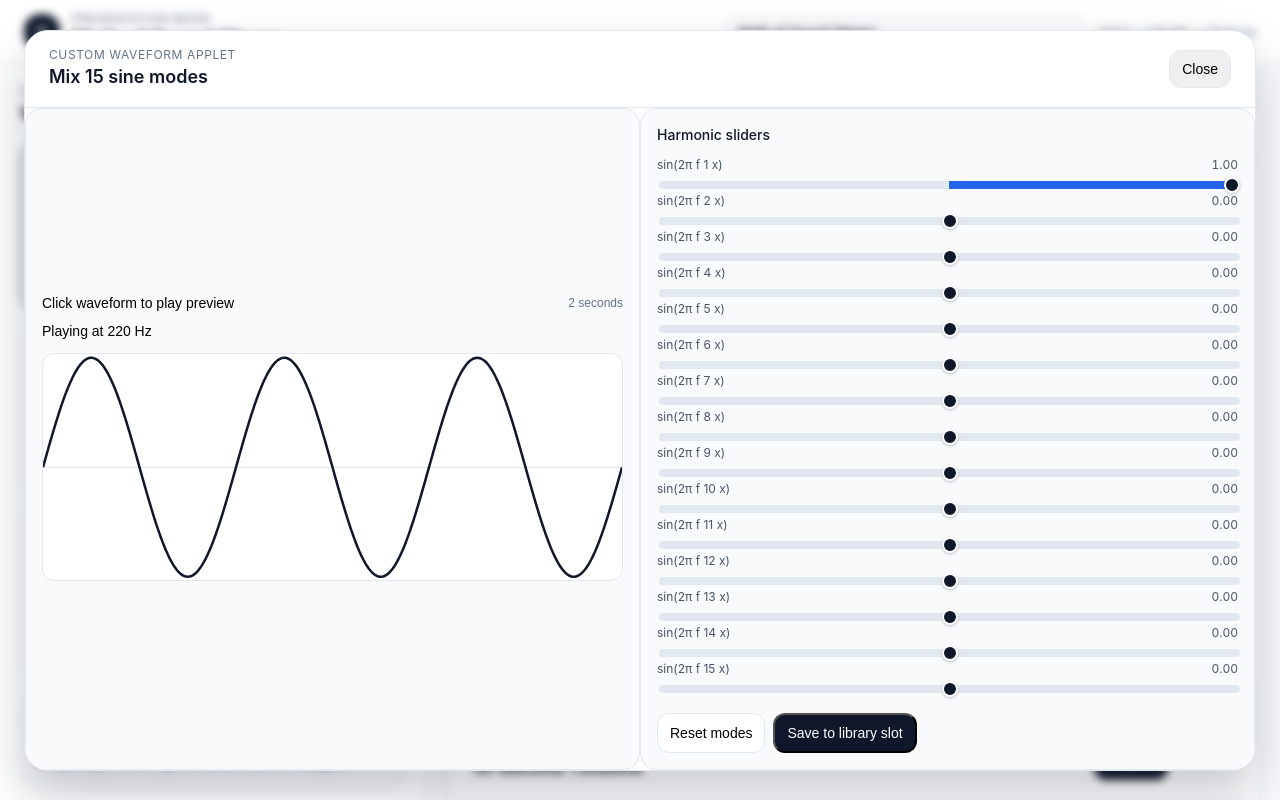
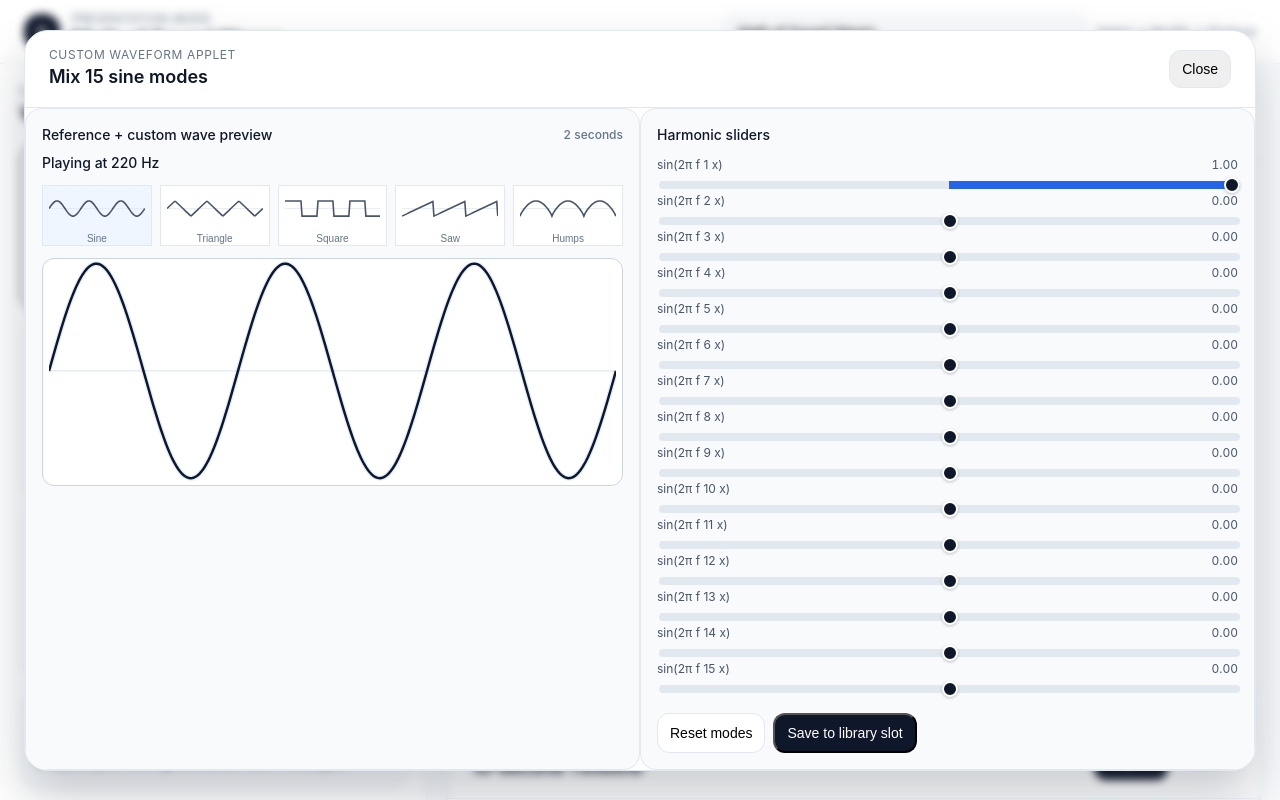
Before and after one commit to guraltsev/make_your_own_tune, a React (Vite) app: page / in a window 1280 px wide. Both pictures are taken after a click on the button "Edit". Shown: the top 800 px of the page. Built offline with nearby package versions, Linux system fonts and the light colour scheme.

Commit message:
Move reference wave underlay controls into custom applet

```diff
--- a/src/App.tsx
+++ b/src/App.tsx
@@ -718,20 +718,6 @@ export default function SoundWavesPresentationMockup() {
   const modifiedInspectorTimeOffsetSec =
     playing === "modified" || playing === "inspectorSample" ? inspectorAnimatedOffsetSec : 0;
 
-  const referencePath = useMemo(() => {
-    return makeWavePath({
-      type: referenceWaveType,
-      amp: 1,
-      freqHz,
-      width: inspectorGraphWidth,
-      height: inspectorGraphHeight,
-      seconds: inspectorWindowSec,
-      timeOffsetSec: modifiedInspectorTimeOffsetSec,
-      samples: 360,
-      yPad: 16,
-    });
-  }, [referenceWaveType, freqHz, inspectorWindowSec, modifiedInspectorTimeOffsetSec]);
-
   const fourierModePaths = useMemo(() => {
     if (!(showFourierModes && waveType === "custom")) return [];
     const normalizedModes = normalizeModes(customModes);
@@ -797,6 +783,20 @@ export default function SoundWavesPresentationMockup() {
       customModes: normalizeModes(customDraftModes),
     });
   }, [freqHz, customDraftModes]);
+
+
+  const customEditorReferencePath = useMemo(() => {
+    return makeWavePath({
+      type: referenceWaveType,
+      amp: 2,
+      freqHz,
+      width: 920,
+      height: 360,
+      seconds: secondsForPeriods(freqHz),
+      samples: 320,
+      yPad: 6,
+    });
+  }, [referenceWaveType, freqHz]);
 
   function placeInSlot(i: number) {
     setSlots((prev) => {
@@ -1025,39 +1025,6 @@ export default function SoundWavesPresentationMockup() {
                       <span className="text-xs text-slate-500">window: 3 periods at 220 Hz</span>
                     </div>
 
-                    <div className="mt-3 grid grid-cols-5 gap-2">
-                      {REFERENCE_WAVES.map((ref) => {
-                        const active = referenceWaveType === ref.type;
-                        const previewPath = makeWavePath({
-                          type: ref.type,
-                          amp: 1,
-                          freqHz: 4,
-                          width: 120,
-                          height: 54,
-                          seconds: secondsForPeriods(4),
-                          samples: 90,
-                          yPad: 8,
-                        });
-                        return (
-                          <button
-                            key={ref.type}
-                            type="button"
-                            onClick={() => setReferenceWaveType(ref.type)}
-                            className={
-                              "rounded-lg border p-1 transition " +
-                              (active ? "border-blue-300 bg-blue-50" : "border-slate-200 bg-white hover:border-slate-300")
-                            }
-                          >
-                            <svg viewBox="0 0 120 54" className="h-8 w-full">
-                              <line x1="0" y1="27" x2="120" y2="27" stroke="rgb(226,232,240)" strokeWidth="1" />
-                              <path d={previewPath} fill="none" stroke="rgb(71,85,105)" strokeWidth="2" />
-                            </svg>
-                            <div className="text-[10px] text-slate-500">{ref.name}</div>
-                          </button>
-                        );
-                      })}
-                    </div>
-
                     <div className="mt-3 flex-1 min-h-0 rounded-xl bg-white border overflow-hidden">
                       <svg
                         viewBox={`0 0 ${inspectorGraphWidth} ${inspectorGraphHeight}`}
@@ -1069,7 +1036,6 @@ export default function SoundWavesPresentationMockup() {
                         <line x1="0" y1="180" x2="920" y2="180" stroke="rgb(226,232,240)" strokeWidth="2" />
                         <line x1="48" y1="0" x2="48" y2="360" stroke="rgb(226,232,240)" strokeWidth="2" />
 
-                        <path d={referencePath} fill="none" stroke="rgb(59,130,246)" strokeOpacity="0.16" strokeWidth="8" />
 
                         {fourierModePaths.map((modePath, index) => (
                           <path
@@ -1123,8 +1089,7 @@ export default function SoundWavesPresentationMockup() {
                     </div>
 
                     <div className="mt-3 text-xs text-slate-500">
-                      This plot overlays a base wave (220 Hz, amp 1) with the modified wave (current sliders). Use the top mini-tiles
-                      to choose a faint reference underlay, and optionally show faint green Fourier modes for custom waves.
+                      This plot overlays a base wave (220 Hz, amp 1) with the modified wave (current sliders). Optionally show faint green Fourier modes for custom waves.
                     </div>
                   </div>
                 </div>
@@ -1368,17 +1333,52 @@ export default function SoundWavesPresentationMockup() {
             </div>
 
             <div className="p-8 grid grid-cols-1 lg:grid-cols-2 gap-8">
-              <button onClick={playCustomDraft} className="rounded-2xl border bg-slate-50 p-4 text-left hover:border-slate-400">
+              <div className="rounded-2xl border bg-slate-50 p-4 text-left">
                 <div className="text-sm font-medium flex items-center justify-between">
-                  <span>Click waveform to play preview</span>
+                  <span>Reference + custom wave preview</span>
                   <span className="text-xs text-slate-500">2 seconds</span>
                 </div>
                 <div className="mt-2 text-center text-sm font-medium text-slate-700">Playing at {formatHz(freqHz)}</div>
-                <svg viewBox="0 0 920 360" className="mt-3 h-[30rem] w-full rounded-xl border bg-white">
+                <div className="mt-3 grid grid-cols-5 gap-2">
+                  {REFERENCE_WAVES.map((ref) => {
+                    const active = referenceWaveType === ref.type;
+                    const previewPath = makeWavePath({
+                      type: ref.type,
+                      amp: 1,
+                      freqHz: 4,
+                      width: 120,
+                      height: 54,
+                      seconds: secondsForPeriods(4),
+                      samples: 90,
+                      yPad: 8,
+                    });
+                    return (
+                      <button
+                        key={ref.type}
+                        type="button"
+                        onClick={() => setReferenceWaveType(ref.type)}
+                        className={
+                          "rounded-lg border p-1 transition " +
+                          (active ? "border-blue-300 bg-blue-50" : "border-slate-200 bg-white hover:border-slate-300")
+                        }
+                      >
+                        <svg viewBox="0 0 120 54" className="h-8 w-full">
+                          <line x1="0" y1="27" x2="120" y2="27" stroke="rgb(226,232,240)" strokeWidth="1" />
+                          <path d={previewPath} fill="none" stroke="rgb(71,85,105)" strokeWidth="2" />
+                        </svg>
+                        <div className="text-[10px] text-slate-500">{ref.name}</div>
+                      </button>
+                    );
+                  })}
+                </div>
+                <button type="button" onClick={playCustomDraft} className="mt-3 w-full rounded-xl border border-slate-300 bg-white hover:border-slate-400 overflow-hidden">
+                  <svg viewBox="0 0 920 360" className="h-[30rem] w-full">
                   <line x1="0" y1="180" x2="920" y2="180" stroke="rgb(226,232,240)" strokeWidth="2" />
+                  <path d={customEditorReferencePath} fill="none" stroke="rgb(59,130,246)" strokeOpacity="0.16" strokeWidth="8" />
                   <path d={customDraftPath} fill="none" stroke="rgb(15,23,42)" strokeWidth="4" />
                 </svg>
-              </button>
+                </button>
+              </div>
 
               <div className="rounded-2xl border bg-slate-50 p-4">
                 <div className="text-sm font-medium">Harmonic sliders</div>
```
